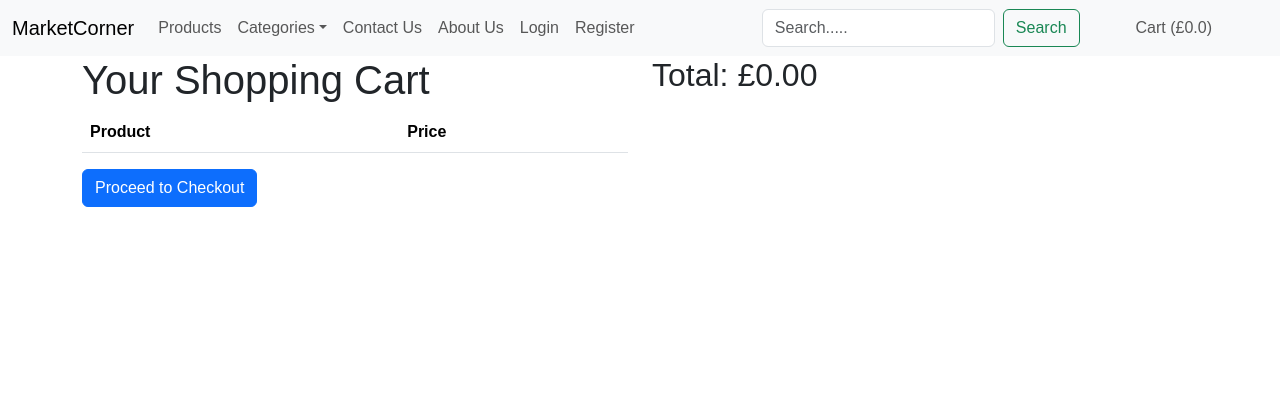
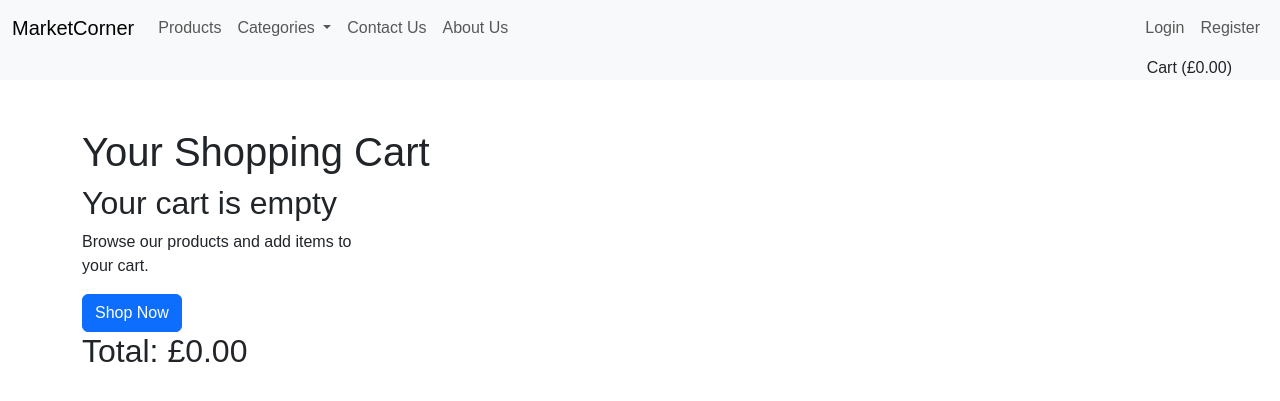
Before and after one commit to enocol/donewithit, a Django app: page /shopping-cart/ in a window 1280 px wide. Shown: the top 401 px of the page. Run offline with Django 5.2, Linux system fonts and the light colour scheme; lists and menus that the app fills with data are empty.

Commit message:
improve the ui a bit

```diff
--- a/shoppingCart/templates/shoppingCart/shopping_cart.html
+++ b/shoppingCart/templates/shoppingCart/shopping_cart.html
@@ -1,10 +1,12 @@
 {% extends 'base.html' %} {% load static %} {% block content %}
 
 
-<div class="container">
+<div class="container mt-5">
   <div class="row">
     <div class="col-6">
       <h1>Your Shopping Cart</h1>
+      {% if cart_items %}
+      <p>You have {{ cart_items|length }} items in your cart.</p>
       <table class="table">
         <thead>
           <tr>
@@ -23,6 +25,13 @@
       </table>
       <a href="#" class="btn btn-primary">Proceed to Checkout</a>
     </div>
+    {% else %}
+    <div class="col-6">
+      <h2>Your cart is empty</h2>
+      <p>Browse our products and add items to your cart.</p>
+      <a href="{% url 'product_list' %}" class="btn btn-primary">Shop Now</a>
+    </div>
+    {% endif %}
     <div class="col-6">
       <h2>Total: £{{ cart_total | floatformat:2 }}</h2>
 
--- a/templates/base.html
+++ b/templates/base.html
@@ -18,13 +18,24 @@
   </head>
   <body>
     <header class="z-3">{% include 'includes/navbar.html' %}</header>
+    <div class="container-fluid">
+  <div class="row bg-light">
+    <div class="col-12 text-end pe-5"> <!-- Full width + padding end -->
+      {% if cart_items %}
+        <a class="nav-link d-inline-block" href="{% url 'shopping_cart' %}">
+          Cart (£{{ cart_total|floatformat:2 }})
+        </a>
+      {% else %}
+        <a class="nav-link d-inline-block" href="{% url 'shopping_cart' %}">
+          Cart (£0.00)
+        </a>
+      {% endif %}
+    </div>
+  </div>
+</div>
 
 
-       <section>
-         {% block content %}
-
-         {% endblock %}
-       </section>
+    <section>{% block content %} {% endblock %}</section>
 
     <script
       src="https://cdn.jsdelivr.net/npm/bootstrap@5.3.7/dist/js/bootstrap.bundle.min.js"
--- a/templates/includes/navbar.html
+++ b/templates/includes/navbar.html
@@ -12,7 +12,9 @@
     >
       <span class="navbar-toggler-icon"></span>
     </button>
+
     <div class="collapse navbar-collapse" id="navbarNavDropdown">
+      <!-- Left-aligned links -->
       <ul class="navbar-nav">
         <li class="nav-item">
           <a class="nav-link" href="{% url 'product_list' %}">Products</a>
@@ -25,13 +27,13 @@
             role="button"
             data-bs-toggle="dropdown"
             aria-expanded="false"
-            >Categories</a
           >
+            Categories
+          </a>
           <ul class="dropdown-menu p-3" style="width: 700px">
             <div class="row">
               {% for cat in categories %}
               <div class="col-2 shadow p-2">
-
                 <li>
                   <a
                     class="dropdown-item"
@@ -52,49 +54,23 @@
         <li class="nav-item">
           <a class="nav-link" href="#">About Us</a>
         </li>
+      </ul>
 
+      <!-- Right-aligned links -->
+      <ul class="navbar-nav ms-auto">
         {% if user.is_authenticated %}
         <li class="nav-item">
-          <a class="nav-link" href="">Logout</a>
+          <a class="nav-link" href="#">Logout</a>
         </li>
         {% else %}
         <li class="nav-item">
-          <a class="nav-link" href="">Login</a>
+          <a class="nav-link" href="#">Login</a>
         </li>
         <li class="nav-item">
-          <a class="nav-link" href="">Register</a>
+          <a class="nav-link" href="#">Register</a>
         </li>
         {% endif %}
       </ul>
     </div>
-
-    <form
-      class="d-flex"
-      role="search"
-      method="GET"
-      action="{% url 'product_list' %}"
-    >
-      <input
-        class="form-control me-2"
-        type="search"
-        placeholder="Search....."
-        aria-label="Search"
-        name="search"
-      />
-      <button class="btn btn-outline-success" type="submit">Search</button>
-    </form>
-    <ul class="navbar-nav mx-5">
-      <li class="nav-item">
-        {% if cart_items %}
-        <a class="nav-link" href="{% url 'shopping_cart' %}"
-          >Cart ({{ cart_total | floatformat:2 }})</a
-        >
-      </li>
-      {% else %}
-      <li class="nav-item">
-        <a class="nav-link" href="{% url 'shopping_cart' %}">Cart (£0.0)</a>
-      </li>
-      {% endif %}
-    </ul>
   </div>
 </nav>
```
